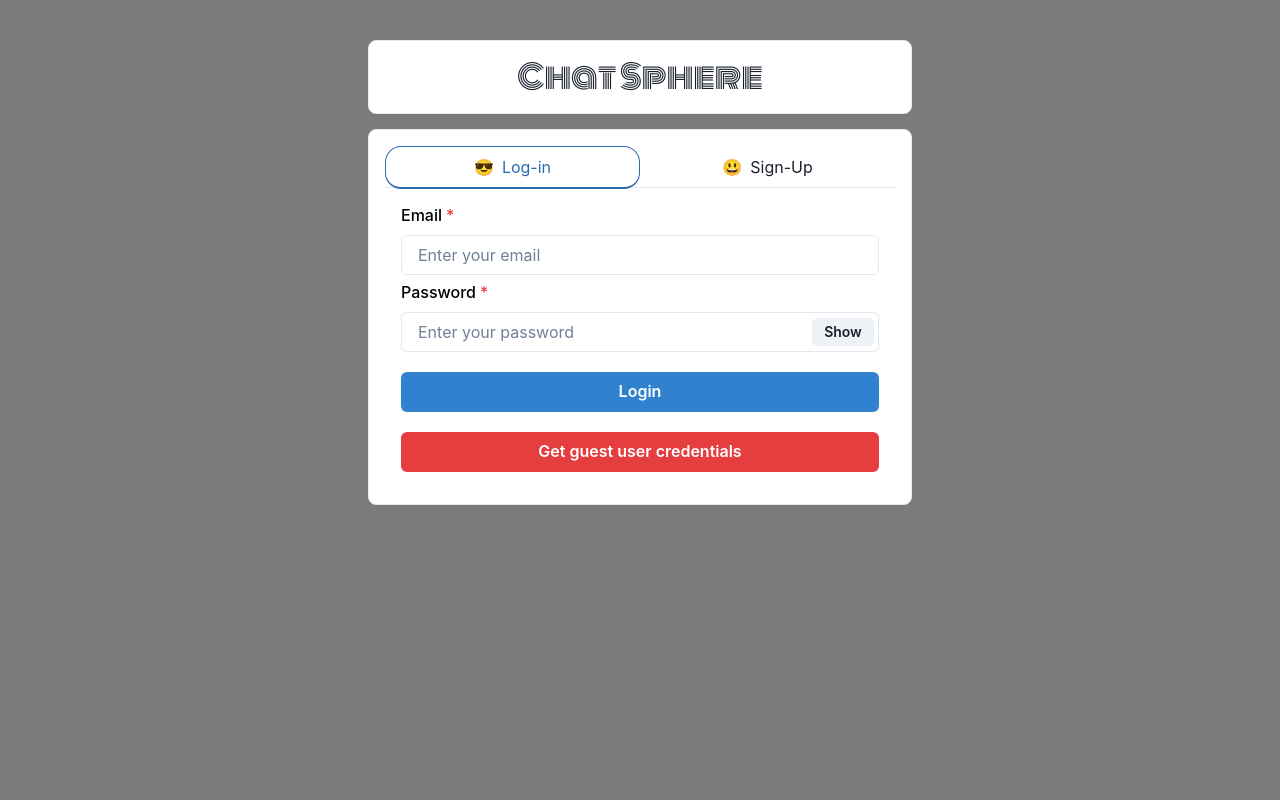
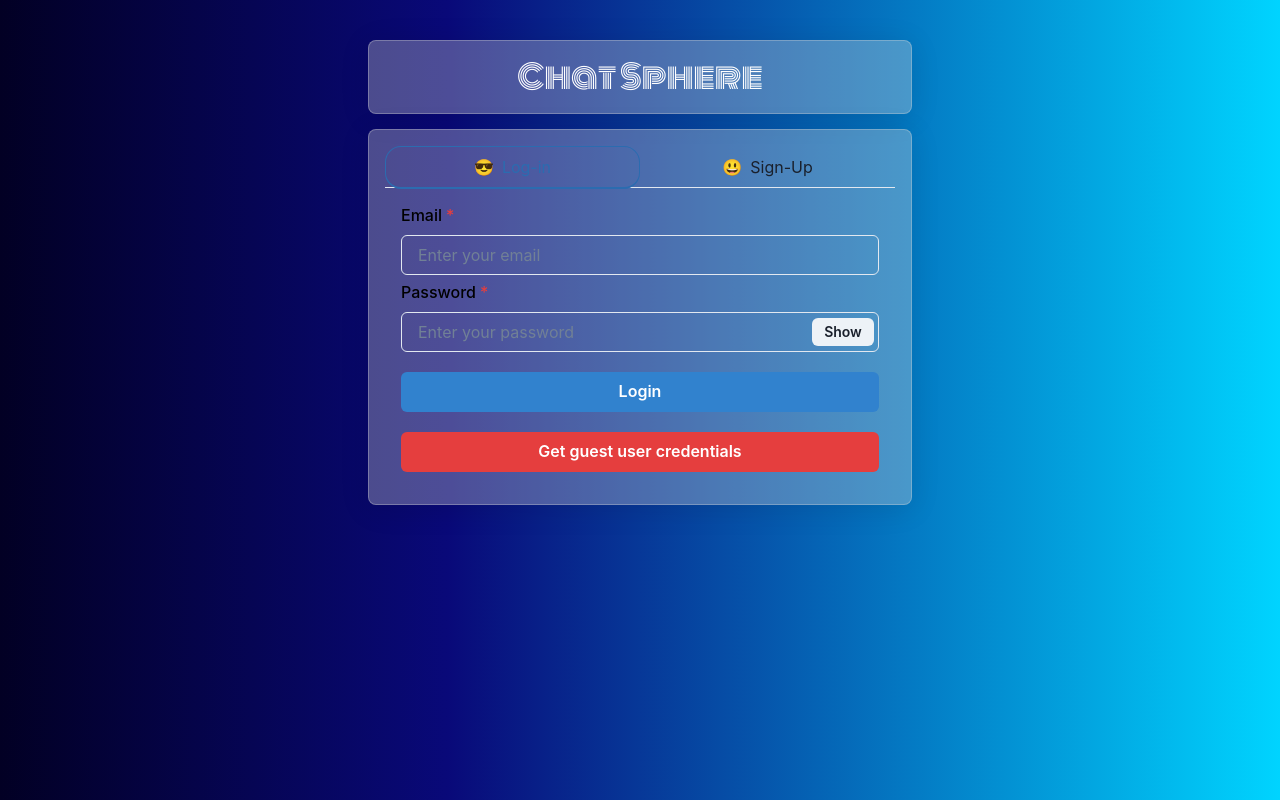
Before and after one commit to Avinash-31/chat_sphere, a React (Create React App) app in the folder frontend/: page / in a window 1280 px wide. Built offline with nearby package versions, Linux system fonts and the light colour scheme.

Commit message:
modify : app ui

```diff
--- a/frontend/src/App.css
+++ b/frontend/src/App.css
@@ -6,22 +6,25 @@
   font-style: normal;
 }
 
-.App{
+.App {
   min-height: 100vh;
   display: flex;
-  background-color: rgba(0, 0, 0, 0.516);
+  background: rgb(2, 0, 36);
+  background: linear-gradient(90deg, rgba(2, 0, 36, 1) 0%, rgba(9, 9, 121, 1) 35%, rgba(0, 212, 255, 1) 100%);
 }
 
-.authButton{
+.authButton {
   width: 50%;
-  border: 1px solid rgb(0, 0, 0);
+  border: 1px solid rgb(240, 236, 236);
   border-radius: 1rem;
+  background-color: black;
+  color: aliceblue;
 }
 
-.authButton:hover{
+.authButton:hover {
   background-color: rgba(0, 0, 0, 0.292);
 }
 
-.css-1u2cvaz{
+.css-1u2cvaz {
   align-items: center !important;
 }
--- a/frontend/src/components/ChatBox.js
+++ b/frontend/src/components/ChatBox.js
@@ -12,7 +12,10 @@ const ChatBox = ({fetchAgain,setFetchAgain}) => {
     flexDir='column'
     borderRadius='lg'
     h='100%'
-    bg='white'
+    bg='#d8d8d854'
+    boxShadow='0 4px 30px rgba(0, 0, 0, 0.1)'
+    backdropBlur={5}
+    border='1px solid #d8d8d854'
     w={{base:"100%",md : '74%'}}
     borderWidth='1px'
   >
--- a/frontend/src/components/MyChats.js
+++ b/frontend/src/components/MyChats.js
@@ -47,7 +47,10 @@ const MyChats = ({fetchChats}) => {
     flexDir="column"
     alignItems="center"
     p={3}
-    bg='white'
+    bg='#d8d8d854'
+    boxShadow='0 4px 30px rgba(0, 0, 0, 0.1)'
+    backdropBlur={5}
+    border='1px solid #d8d8d854'
     justifyContent='space-between'
     w={{ base: "100%", md: "25%" }}
     borderRadius='lg'
--- a/frontend/src/components/chat/ProfileModal.js
+++ b/frontend/src/components/chat/ProfileModal.js
@@ -21,7 +21,7 @@ const ProfileModal = ({ user, children }) => {
             )} */}
             <Button
                 width='100%'
-                backgroundColor='white'
+                backgroundColor='#d8d8d854'
                 onClick={() => {
                     setOverlay(<OverlayOne />)
                     onOpen()
--- a/frontend/src/components/chat/SideDrawer.js
+++ b/frontend/src/components/chat/SideDrawer.js
@@ -96,19 +96,25 @@ const SideDrawer = () => {
             display='flex'
             justifyContent='space-between'
             alignItems='center'
-            bg='white'
-            w='100%'
-            p='5px 10px'
+            w='99%'
             borderWidth='0.5rem'
+            borderRadius= 'lg'
+            my={2}
+            mx='0.5%'
+            px={5}
+            bg='#d8d8d854'
+            boxShadow='0 4px 30px rgba(0, 0, 0, 0.1)'
+            backdropBlur={5}
+            border='1px solid #d8d8d854'
         >
             <Tooltip label="Search users to chat" hasArrow placement='bottom'>
-                <Button ref={btnRef} colorScheme='teal' onClick={onOpen} variant="ghost">
+                <Button ref={btnRef} color='wheat' onClick={onOpen} variant="ghost">
                     <i className="fa fa-search" aria-hidden="true"></i>
-                    <Text d={{ base: "none", md: "flex" }} px={4} fontSize='1.5xl'>Search User</Text> {/* in small screens Search will not be visible */}
+                    <Text color='wheat' d={{ base: "none", md: "flex" }} px={4} fontSize='1.5xl'>Search User</Text> {/* in small screens Search will not be visible */}
                 </Button>
             </Tooltip>
 
-            <Text fontSize='2xl' fontFamily='monoton'>
+            <Text color='white' fontSize='3xl' fontFamily='monoton'>
                 Chat Sphere
             </Text>
             <div>
@@ -119,17 +125,17 @@ const SideDrawer = () => {
                     {/* <MenuList></MenuList> */}
                 </Menu>
                 <Menu>
-                    <MenuButton as={Button} rightIcon={<ChevronDownIcon />}>
+                    <MenuButton bg='#d8d8d854' as={Button} rightIcon={<ChevronDownIcon />}>
                         <Avatar size='sm' name={user.name} src={user.pic} />
                     </MenuButton>
-                    <MenuList>
+                    <MenuList bg='#d8d8d854' backdropBlur={10}>
 
 
                         <ProfileModal user={user} />
 
 
                         <MenuDivider />
-                        <MenuItem width='100%' fontWeight='500' justifyContent='center' onClick={logoutHandler}>LogOut</MenuItem>
+                        <MenuItem bg='#d8d8d854' backdropBlur={10} width='100%' fontWeight='500' justifyContent='center' onClick={logoutHandler}>LogOut</MenuItem>
                     </MenuList>
                 </Menu>
             </div>
--- a/frontend/src/pages/chat.js
+++ b/frontend/src/pages/chat.js
@@ -33,6 +33,7 @@ const Chat = () => {
         w="100%"
         h="90vh"
         p="10px"
+
       >
         {user && <ChatBox fetchAgain = {fetchAgain} setFetchAgain = {setFetchAgain} />}
         {user && <MyChats fetchAgain = {fetchAgain}  />}
--- a/frontend/src/pages/home.js
+++ b/frontend/src/pages/home.js
@@ -6,13 +6,13 @@ import { useHistory } from 'react-router-dom/cjs/react-router-dom.min';
 
 const Home = () => {
     const history = useHistory();
-    useEffect(()=>{
+    useEffect(() => {
         const user = JSON.parse(localStorage.getItem("userInfo"));
 
-        if(user){
+        if (user) {
             history.push("/chat");
         }
-    },[history]);
+    }, [history]);
 
     const CustomTabs = () => {
         const CustomTab = React.forwardRef((props, ref) => {
@@ -63,17 +63,28 @@ const Home = () => {
                 display="flex"
                 justifyContent="center"
                 p={3}
-                bg="white"
+                bg='#d8d8d854'
+                boxShadow='0 4px 30px rgba(0, 0, 0, 0.1)'
+                backdropBlur={5}
+                border='1px solid #d8d8d854'
                 w="100%"
                 m="40px 0 15px 0"
                 borderRadius="lg"
                 borderWidth="1px"
             >
-                <Text fontSize="2rem" fontFamily="monoton">
+                <Text fontSize="2rem" color='white' fontFamily="monoton">
                     Chat Sphere
                 </Text>
             </Box>
-            <Box bg="white" w="100%" p={4} borderRadius="lg" borderWidth="1px" marginBottom='2rem'>
+            <Box bg='#d8d8d854'
+                boxShadow='0 4px 30px rgba(0, 0, 0, 0.1)'
+                backdropBlur={5}
+                border='1px solid #d8d8d854'
+                w="100%"
+                p={4}
+                borderRadius="lg"
+                borderWidth="1px"
+                marginBottom='2rem'>
                 {/* Render your custom tabs component */}
                 <CustomTabs />
                 {/* Add more content as needed */}
```
